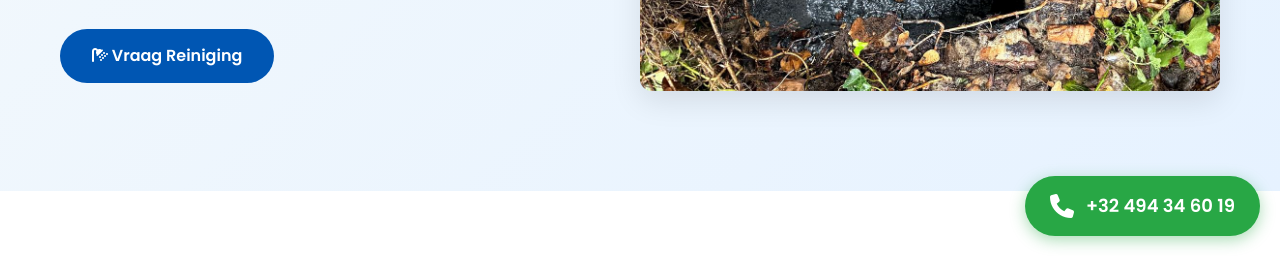
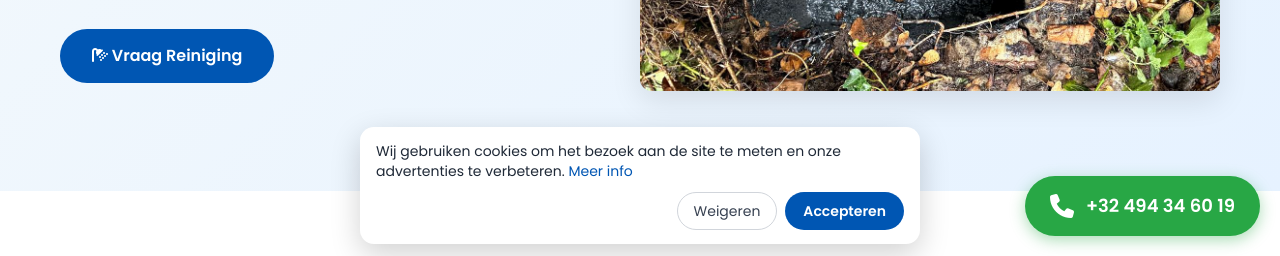
Before and after one commit to younesdegat-boop/degatsdeseaux-site, a plain HTML site: page nl/curage-canalisation.html in a window 1280 px wide. Shown: the part 544-800 px from the top of the page. Drawn offline with Linux system fonts and the light colour scheme; a script that the page names is missing.

Commit message:
Bandeau cookies + Clarity (NL)

```diff
--- a/nl/curage-canalisation.html
+++ b/nl/curage-canalisation.html
@@ -1,6 +1,7 @@
 <!doctype html>
 <html lang="nl">
   <head>
+  <script src="/assets/js/consent.js"></script>
   <!-- Google tag (gtag.js) -->
   <script async src="https://www.googletagmanager.com/gtag/js?id=AW-18047633625">
   </script>
```
Also changed, not shown: nl/debouchage-douche.html (+1 -0 lines), nl/debouchage-egouts.html (+1 -0 lines), nl/debouchage-evier.html (+1 -0 lines), nl/debouchage-industriel.html (+1 -0 lines), nl/debouchage-wc.html (+1 -0 lines), nl/index.html (+1 -0 lines), nl/inspection-camera.html (+1 -0 lines), nl/privacy-policy.html (+1 -0 lines), nl/terms-conditions.html (+1 -0 lines), nl/urgence-24-7.html (+1 -0 lines).
